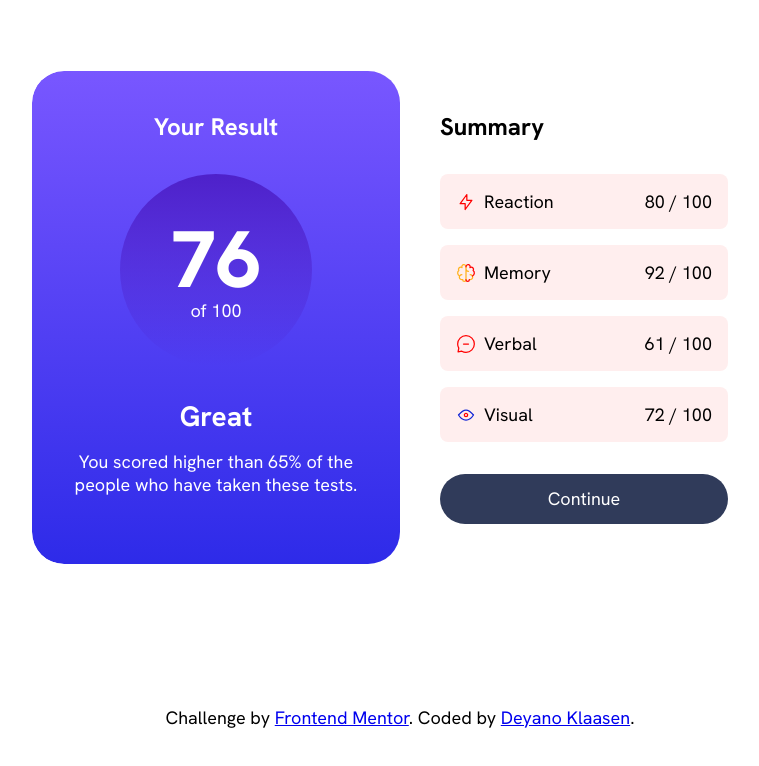
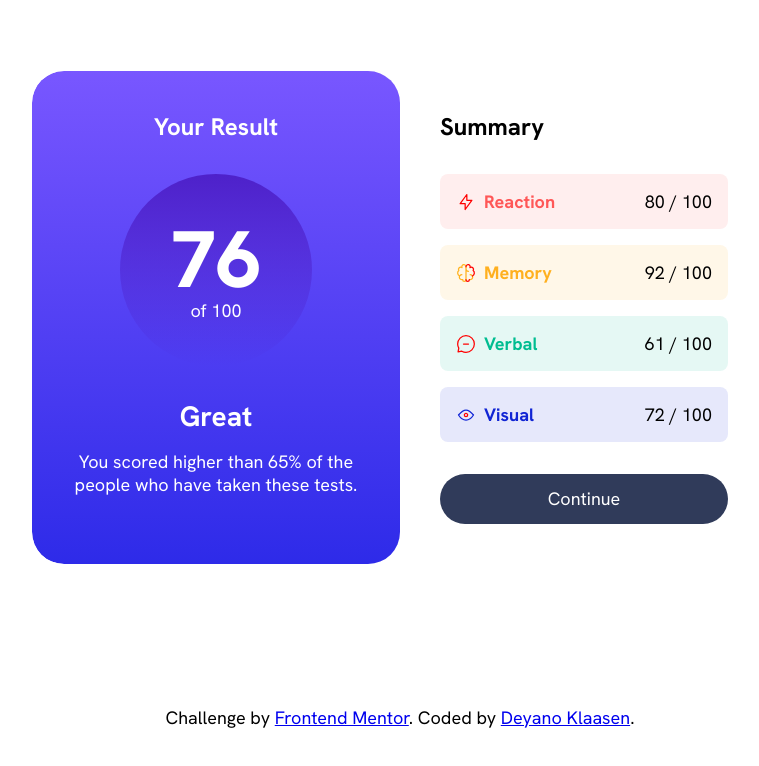
Before and after one commit to DeenoDev/Results-Summary-Component, a plain HTML site: page results-summary-component-main/index.html in a window 1280 px wide. Shown: the whole page, without its empty margins (240-999 px from the left). Drawn offline with Linux system fonts and the light colour scheme.

Commit message:
summary-item fonts and colors styled with data-type attribute selectors.

```diff
--- a/results-summary-component-main/style.css
+++ b/results-summary-component-main/style.css
@@ -185,11 +185,16 @@
   align-items: center;
   padding: 1rem;
   border-radius: .5rem;
-  background-color :hsl(var(--clr-accent-1), .1);
+  background-color: hsl(var(--item-color), .1);
 }
 
 .summary-item svg {
   stroke: red;
+}
+
+.summary-item-title {
+  color: hsl(var(--item-color));
+  font-weight: var(--fw-bold);
 }
 
 .flex-group {
@@ -208,3 +213,15 @@
 .summary-item[data-item-type="accent-1"] {
   --item-color: var(--clr-accent-1);
 }
+
+.summary-item[data-item-type="accent-2"] {
+  --item-color: var(--clr-accent-2);
+}
+
+.summary-item[data-item-type="accent-3"] {
+  --item-color: var(--clr-accent-3);
+}
+
+.summary-item[data-item-type="accent-4"] {
+  --item-color: var(--clr-accent-4);
+}
```
